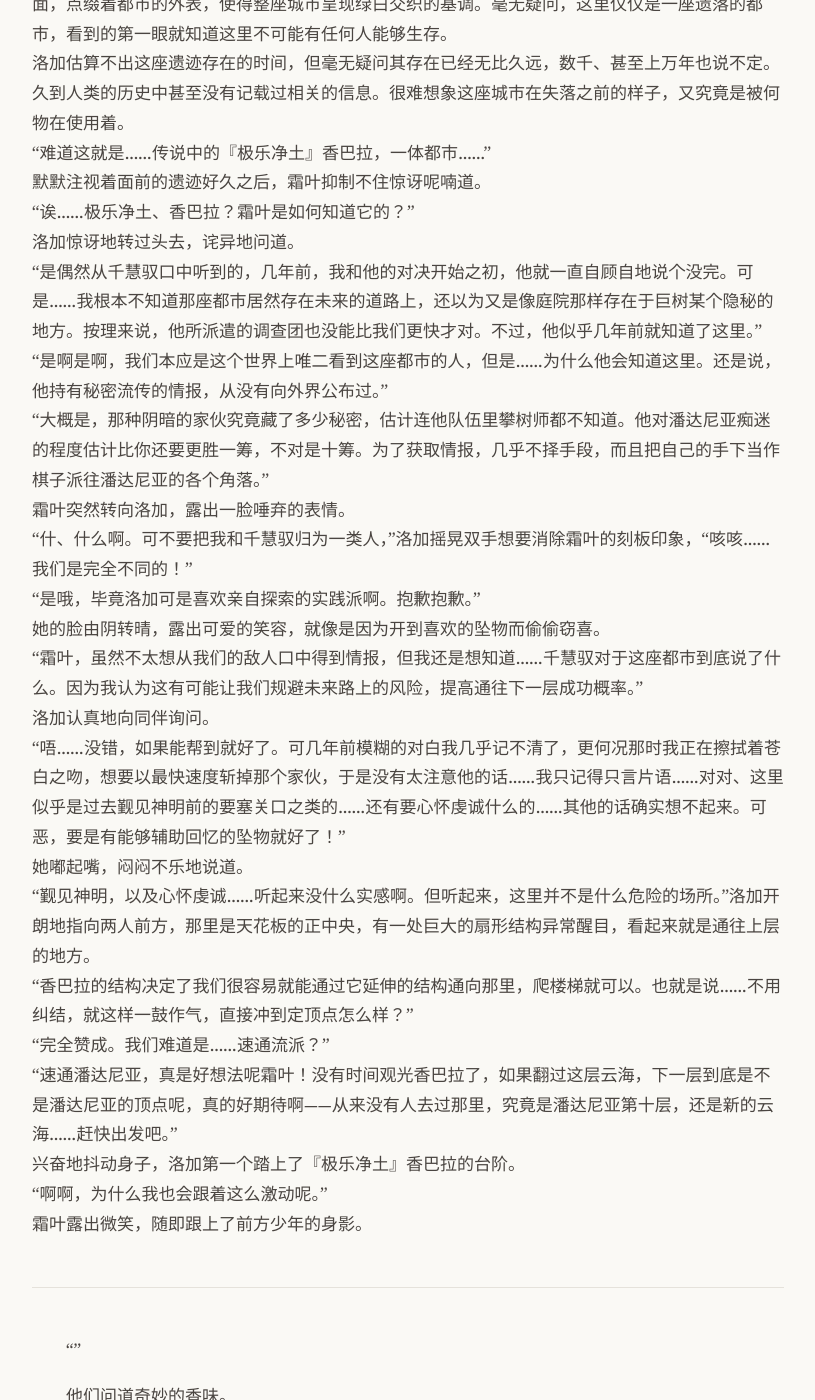
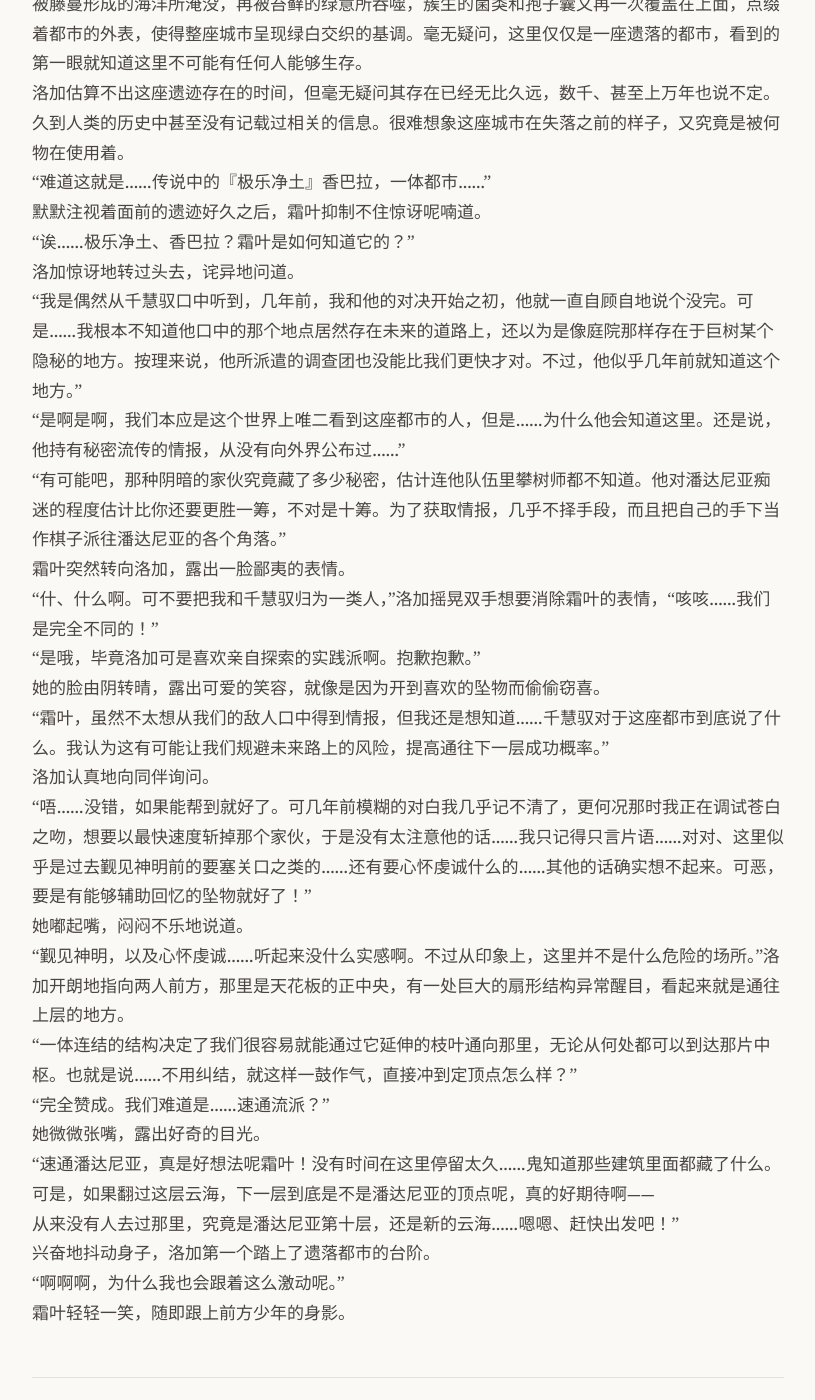
Before and after one commit to yihenc/yihenc.github.io, a Jekyll site: the page built from _posts/2026-03-03-驭者.md, in a window 1280 px wide and 1400 px high, scrolled down 719 px. Shown: the whole window, without its empty margins (232-1047 px from the left). Built offline with Jekyll 4.4.1, drawn with Linux system fonts in a browser that asks for light colours; nearby versions of some CDN libraries; some of the changed text lies outside the part shown.

Commit message:
Update: 驭者

```diff
--- a/_posts/2026-03-03-驭者.md
+++ b/_posts/2026-03-03-驭者.md
@@ -6,41 +6,54 @@ date: 2026-03-03 00:00 +0000
 当再次睁眼时，面前所见之物不由得让自己停止了呼吸。
 一片巨大的城市遗迹就那样出现在他们视野中。
 潘达尼亚的树壁迷宫拥有数不清的出口，而所有出口都被引导至同一个地方，即潘达尼亚的内部。尽管每一层的核心构造都不尽相同，拥有不同于外界的生态，但大体都是一处辽阔无比、跨度极广的内部空间。
-此刻，展现在眼前的就是那处核心，呈一个半球体，但由于过于巨大而很难看到边际，如果从两人所站的平台朝周围看去，几乎无法看到弧度反而是水平延伸的直线。只有向穹顶看去，就能意识到上百米开外的顶部确实存在着夸张的弧度，如此完美的圆形让人不敢相信那是自然诞生的产物。皎洁的光芒通过顶部的细小管道折射下来，让核心的内部比外界还要明亮。
+此刻，展现在眼前的就是那处核心，呈一个挖空的半球形，由于过于巨大而很难看到边际，如果从两人所站的平台朝周围看去，几乎无法看到弧度反而是水平延伸的直线。只有向穹顶看去，就能意识到上百米开外的顶部确实存在着夸张的弧度，如此完美的圆形让人不敢相信那是自然诞生的产物。皎洁的光芒通过顶部的细小管道折射下来，让核心的内部比外界还要明亮。
 如果看向空间内部，则会更加吃惊——
-那是一座从球体基座自然生长出来的立体都市。一根连接天地的巨塔是都市的脊髓，骨架从每个高度向四面八法自由地伸展，长出枝条一样的宽阔桥梁与阶梯，末端又长出形状大小和设计没有一处相同的千奇百怪的建筑设施，像是叶片般错落有致。有的是高楼，有的是宅邸，以及绝大多数他们认不出来名字和功能的建筑。
+那是一座从球体基座自然生长出来的立体都市。一根连接天地的巨塔是都市的脊髓，骨架从每个高度向四面八法自由地伸展，长出枝条一样的宽阔桥梁与阶梯，末端又长出形状大小和设计没有一处相同的千奇百怪的建筑设施，像是叶片般错落有致，形成各式各样的有规律的图案，绝大多数他们认不出来名字和功能的建筑。
 与其说是一座都市，不如说它是一座人类从未见过的最大的单体建筑，一个整体。
-虽然这座遗迹有着精致的结构，但一切也早已木质化了——或者，它本身就是由木头生长而成的也说不定。灰白的菌脉和苍绿的苔藓尽情在这里蔓延更替。每一寸角落都被叫不上名字的彩色地衣所覆盖，然后被藤蔓形成的海洋所淹没，再被苔藓的绿意所吞噬，簇生的菌类和孢子囊又再一次覆盖在上面，点缀着都市的外表，使得整座城市呈现绿白交织的基调。毫无疑问，这里仅仅是一座遗落的都市，看到的第一眼就知道这里不可能有任何人能够生存。
+虽然这座遗迹有着精致的结构，但一切也早已木质化了——
+或者，它本身就是由木头生长而成的也说不定。
+灰白的菌脉和苍绿的苔藓尽情在这里蔓延更替。每一寸角落都被叫不上名字的彩色地衣所覆盖，然后被藤蔓形成的海洋所淹没，再被苔藓的绿意所吞噬，簇生的菌类和孢子囊又再一次覆盖在上面，点缀着都市的外表，使得整座城市呈现绿白交织的基调。毫无疑问，这里仅仅是一座遗落的都市，看到的第一眼就知道这里不可能有任何人能够生存。
 洛加估算不出这座遗迹存在的时间，但毫无疑问其存在已经无比久远，数千、甚至上万年也说不定。久到人类的历史中甚至没有记载过相关的信息。很难想象这座城市在失落之前的样子，又究竟是被何物在使用着。
 “难道这就是……传说中的『极乐净土』香巴拉，一体都市……”
 默默注视着面前的遗迹好久之后，霜叶抑制不住惊讶呢喃道。
 “诶……极乐净土、香巴拉？霜叶是如何知道它的？”
 洛加惊讶地转过头去，诧异地问道。
-“是偶然从千慧驭口中听到的，几年前，我和他的对决开始之初，他就一直自顾自地说个没完。可是……我根本不知道那座都市居然存在未来的道路上，还以为又是像庭院那样存在于巨树某个隐秘的地方。按理来说，他所派遣的调查团也没能比我们更快才对。不过，他似乎几年前就知道了这里。”
-“是啊是啊，我们本应是这个世界上唯二看到这座都市的人，但是……为什么他会知道这里。还是说，他持有秘密流传的情报，从没有向外界公布过。”
-“大概是，那种阴暗的家伙究竟藏了多少秘密，估计连他队伍里攀树师都不知道。他对潘达尼亚痴迷的程度估计比你还要更胜一筹，不对是十筹。为了获取情报，几乎不择手段，而且把自己的手下当作棋子派往潘达尼亚的各个角落。”
-霜叶突然转向洛加，露出一脸唾弃的表情。
-“什、什么啊。可不要把我和千慧驭归为一类人，”洛加摇晃双手想要消除霜叶的刻板印象，“咳咳……我们是完全不同的！”
+“我是偶然从千慧驭口中听到，几年前，我和他的对决开始之初，他就一直自顾自地说个没完。可是……我根本不知道他口中的那个地点居然存在未来的道路上，还以为是像庭院那样存在于巨树某个隐秘的地方。按理来说，他所派遣的调查团也没能比我们更快才对。不过，他似乎几年前就知道这个地方。”
+“是啊是啊，我们本应是这个世界上唯二看到这座都市的人，但是……为什么他会知道这里。还是说，他持有秘密流传的情报，从没有向外界公布过……”
+“有可能吧，那种阴暗的家伙究竟藏了多少秘密，估计连他队伍里攀树师都不知道。他对潘达尼亚痴迷的程度估计比你还要更胜一筹，不对是十筹。为了获取情报，几乎不择手段，而且把自己的手下当作棋子派往潘达尼亚的各个角落。”
+霜叶突然转向洛加，露出一脸鄙夷的表情。
+“什、什么啊。可不要把我和千慧驭归为一类人，”洛加摇晃双手想要消除霜叶的表情，“咳咳……我们是完全不同的！”
 “是哦，毕竟洛加可是喜欢亲自探索的实践派啊。抱歉抱歉。”
 她的脸由阴转晴，露出可爱的笑容，就像是因为开到喜欢的坠物而偷偷窃喜。
-“霜叶，虽然不太想从我们的敌人口中得到情报，但我还是想知道……千慧驭对于这座都市到底说了什么。因为我认为这有可能让我们规避未来路上的风险，提高通往下一层成功概率。”
+“霜叶，虽然不太想从我们的敌人口中得到情报，但我还是想知道……千慧驭对于这座都市到底说了什么。我认为这有可能让我们规避未来路上的风险，提高通往下一层成功概率。”
 洛加认真地向同伴询问。
-“唔……没错，如果能帮到就好了。可几年前模糊的对白我几乎记不清了，更何况那时我正在擦拭着苍白之吻，想要以最快速度斩掉那个家伙，于是没有太注意他的话……我只记得只言片语……对对、这里似乎是过去觐见神明前的要塞关口之类的……还有要心怀虔诚什么的……其他的话确实想不起来。可恶，要是有能够辅助回忆的坠物就好了！”
+“唔……没错，如果能帮到就好了。可几年前模糊的对白我几乎记不清了，更何况那时我正在调试苍白之吻，想要以最快速度斩掉那个家伙，于是没有太注意他的话……我只记得只言片语……对对、这里似乎是过去觐见神明前的要塞关口之类的……还有要心怀虔诚什么的……其他的话确实想不起来。可恶，要是有能够辅助回忆的坠物就好了！”
 她嘟起嘴，闷闷不乐地说道。
-“觐见神明，以及心怀虔诚……听起来没什么实感啊。但听起来，这里并不是什么危险的场所。”洛加开朗地指向两人前方，那里是天花板的正中央，有一处巨大的扇形结构异常醒目，看起来就是通往上层的地方。
-“香巴拉的结构决定了我们很容易就能通过它延伸的结构通向那里，爬楼梯就可以。也就是说……不用纠结，就这样一鼓作气，直接冲到定顶点怎么样？”
+“觐见神明，以及心怀虔诚……听起来没什么实感啊。不过从印象上，这里并不是什么危险的场所。”洛加开朗地指向两人前方，那里是天花板的正中央，有一处巨大的扇形结构异常醒目，看起来就是通往上层的地方。
+“一体连结的结构决定了我们很容易就能通过它延伸的枝叶通向那里，无论从何处都可以到达那片中枢。也就是说……不用纠结，就这样一鼓作气，直接冲到定顶点怎么样？”
 “完全赞成。我们难道是……速通流派？”
-“速通潘达尼亚，真是好想法呢霜叶！没有时间观光香巴拉了，如果翻过这层云海，下一层到底是不是潘达尼亚的顶点呢，真的好期待啊——从来没有人去过那里，究竟是潘达尼亚第十层，还是新的云海……赶快出发吧。”
-兴奋地抖动身子，洛加第一个踏上了『极乐净土』香巴拉的台阶。
-“啊啊，为什么我也会跟着这么激动呢。”
-霜叶露出微笑，随即跟上了前方少年的身影。
+她微微张嘴，露出好奇的目光。
+“速通潘达尼亚，真是好想法呢霜叶！没有时间在这里停留太久……鬼知道那些建筑里面都藏了什么。可是，如果翻过这层云海，下一层到底是不是潘达尼亚的顶点呢，真的好期待啊——
+从来没有人去过那里，究竟是潘达尼亚第十层，还是新的云海……嗯嗯、赶快出发吧！”
+兴奋地抖动身子，洛加第一个踏上了遗落都市的台阶。
+“啊啊啊，为什么我也会跟着这么激动呢。”
+霜叶轻轻一笑，随即跟上前方少年的身影。
 
 
 -----
 
 
+他们走上
 
-“”
+
+龙的芬芳
+龙的残骸--
+
+
+
+
+
+
 
 
 他们问道奇妙的香味。
```
